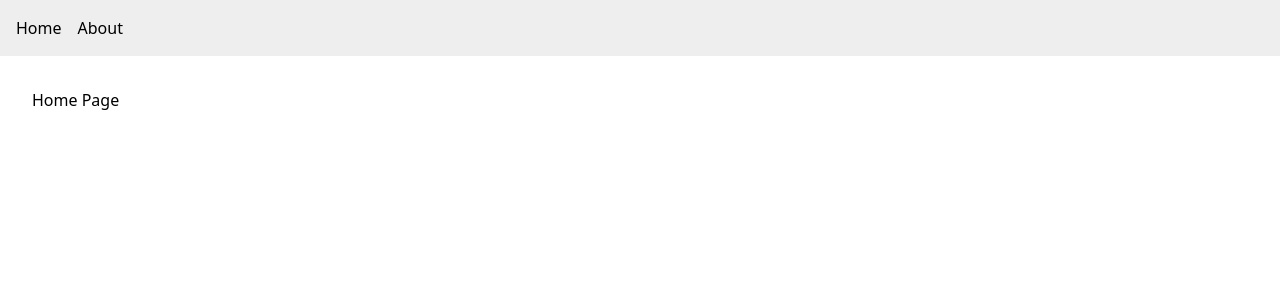
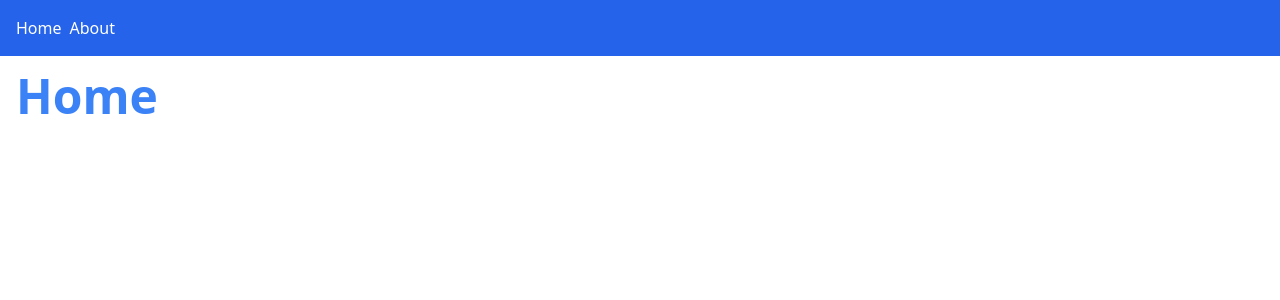
Before and after one commit to betogroo/next-base, a Next.js app: page / in a window 1280 px wide. Shown: the top 300 px of the page. Built offline with nearby package versions, Linux system fonts and the light colour scheme.

Commit message:
refactor: stylize layout and pages

```diff
--- a/src/app/about/page.tsx
+++ b/src/app/about/page.tsx
@@ -1,7 +1,3 @@
-
-
-export default function Home() {
-
-
- return <h1>About</h1>
+export default function About() {
+ return <h1 className="text-5xl font-bold text-green-500">About</h1>
 }
--- a/src/app/layout.tsx
+++ b/src/app/layout.tsx
@@ -14,13 +14,13 @@ export default function RootLayout({
   return (
     <html lang="pt-BR">
       <body>
-        <header style={{ padding: '1rem', background: '#eee' }}>
-          <nav style={{ display: 'flex', gap: '1rem' }}>
+        <header className='p-4 bg-blue-600 text-white'>
+          <nav className='flex  gap-2'>
             <Link href="/">Home</Link>
             <Link href="/about">About</Link>
           </nav>
         </header>
-        <main style={{ padding: '2rem' }}>{children}</main>
+        <main className="flex items-center text-white p-4">{children}</main>
       </body>
     </html>
   )
--- a/src/app/page.tsx
+++ b/src/app/page.tsx
@@ -1,7 +1,5 @@
-
-
 export default function Home() {
-
-
- return <h1>Home Page</h1>
+  return (
+      <h1 className="text-5xl font-bold text-blue-500">Home</h1>
+  )
 }
```
Also changed, not shown: 1 other file (tests, documents, lock files or other folders).
